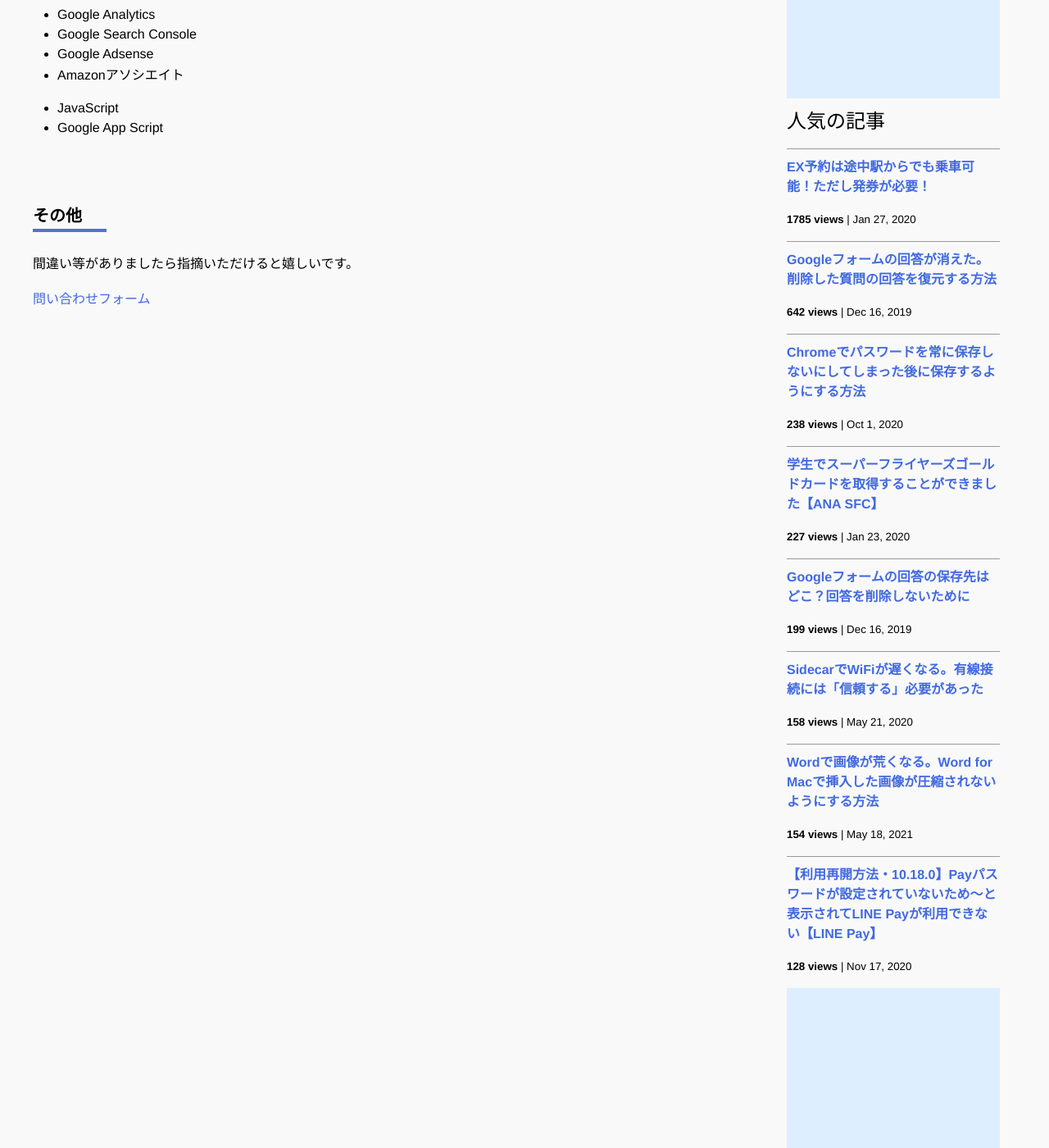
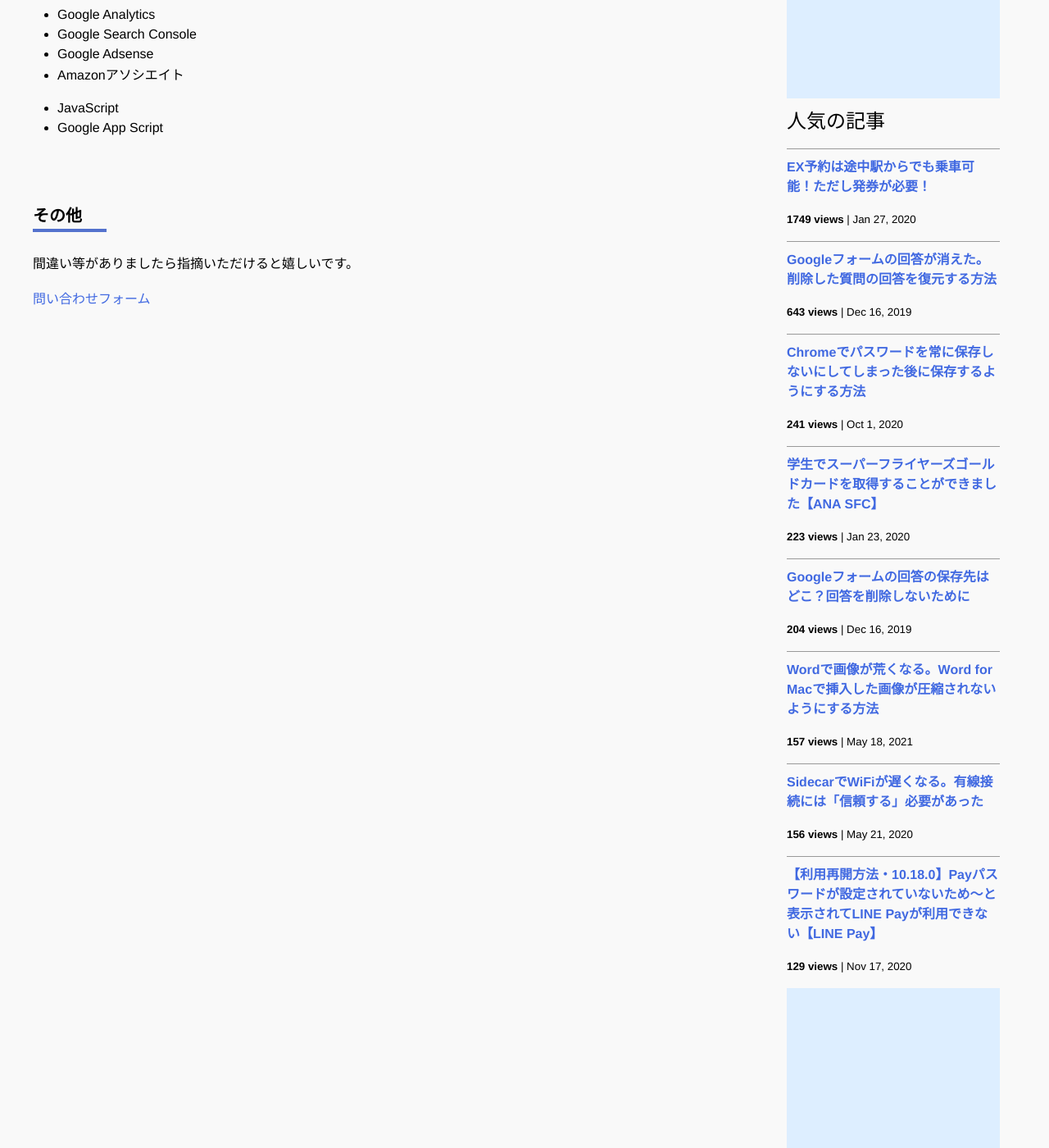
Before and after one commit to iwanaminami/shoyaiwaname, a Jekyll site: the page built from about.markdown, in a window 1280 px wide and 1400 px high, scrolled down 693 px. Shown: the whole window at 82% size. Built offline with Jekyll 4.4.1, drawn with Linux system fonts in a browser that asks for light colours; nearby versions of some CDN libraries; comment, search, counter and statistics services are not loaded.

Commit message:
a new commit message

```diff
--- a/_data/popularposts.yml
+++ b/_data/popularposts.yml
@@ -1,17 +1,17 @@
 side:
-  - view: 1785
+  - view: 1749
     url: /2020/01/27/ex-rideontheway.html
-  - view: 642
+  - view: 643
     url: /2019/12/16/restore-googleform.html
-  - view: 238
+  - view: 241
     url: /2020/10/01/googlepassword.html
-  - view: 227
+  - view: 223
     url: /2020/01/23/sfcgold.html
-  - view: 199
+  - view: 204
     url: /2019/12/16/googleform-answers.html
-  - view: 158
+  - view: 157
+    url: /2021/05/18/image-compression-word.html
+  - view: 156
     url: /2020/05/21/sidecar-via-cable.html
-  - view: 154
-    url: /2021/05/18/image-compression-word.html
-  - view: 128
+  - view: 129
     url: /2020/11/17/linepay.html
```
